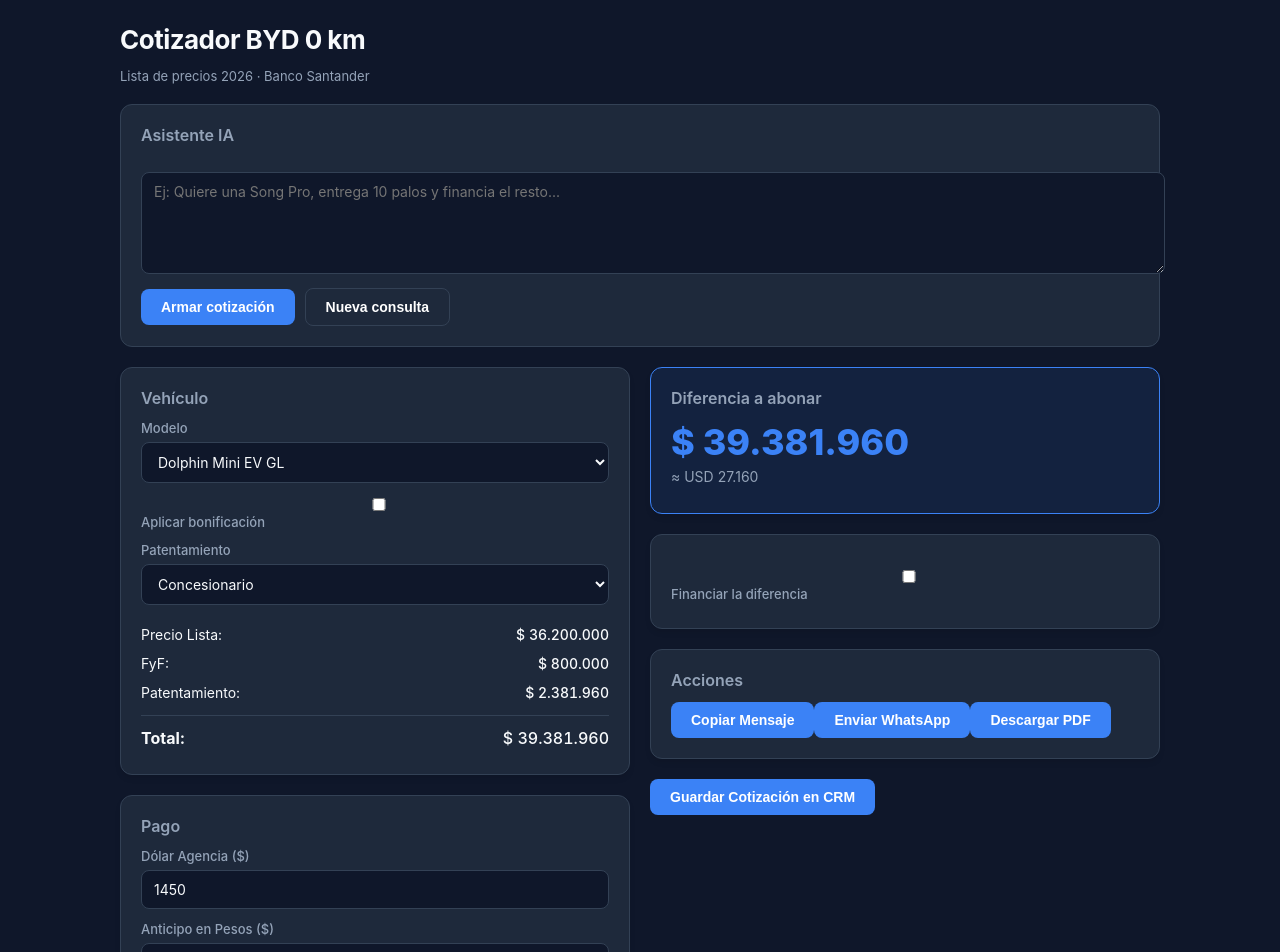
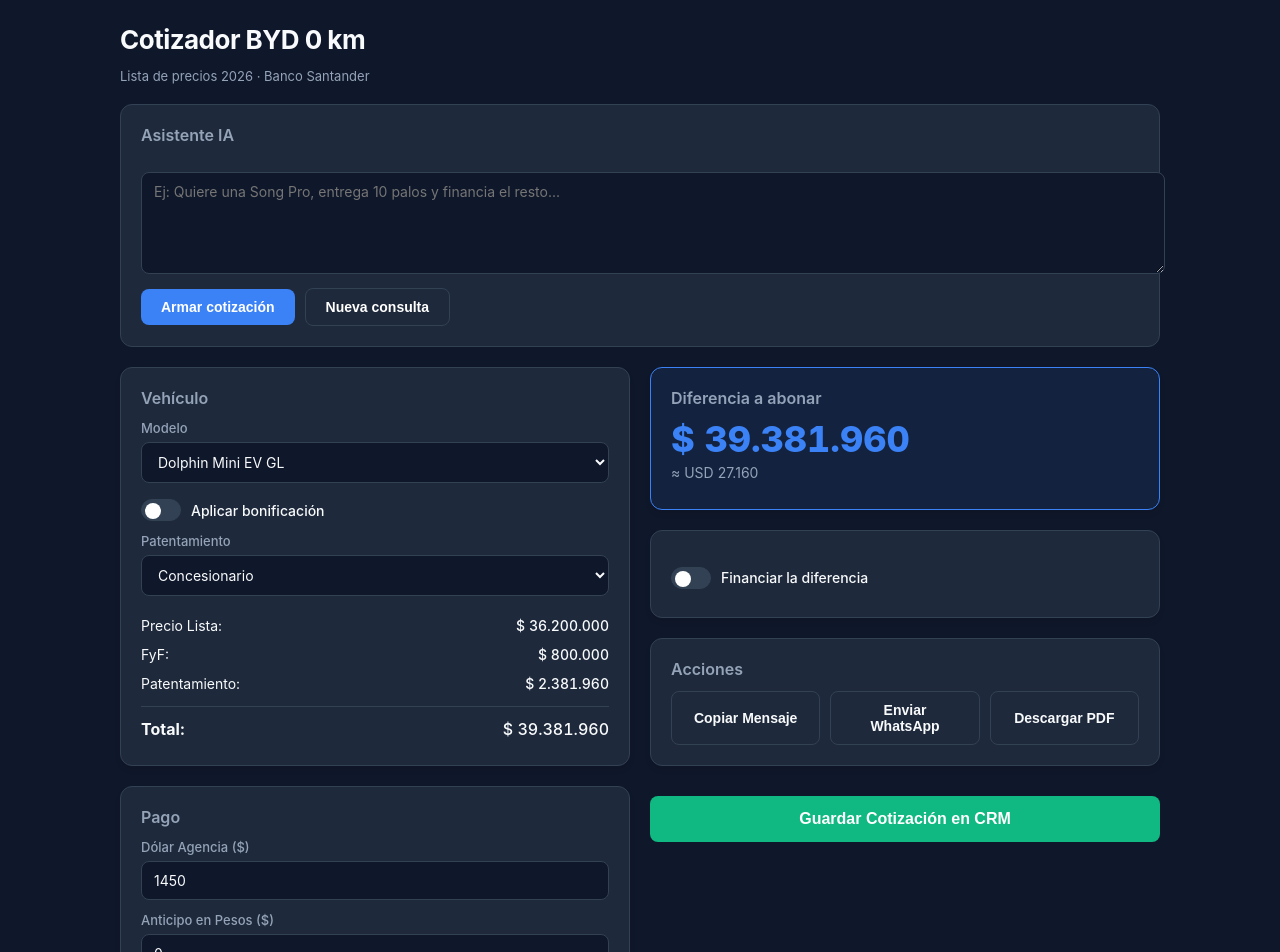
Before and after one commit to hrcarreno/cotizador-frontend, a React (Vite) app: page / in a window 1280 px wide. Shown: the top 952 px of the page. Built offline with nearby package versions, Linux system fonts and the light colour scheme.

Commit message:
Add styles for chat and action buttons

```diff
--- a/src/App.css
+++ b/src/App.css
@@ -191,4 +191,197 @@ input:focus, select:focus { border-color: var(--acc); }
   font-size: 36px;
   font-weight: 800;
   color: var(--acc);
-  font
+  font-variant-numeric: tabular-nums;
+  line-height: 1.1;
+  margin-top: 4px;
+}
+
+/* --- CHIPS (PLAZOS) --- */
+.chips {
+  display: flex;
+  gap: 8px;
+  margin-top: 4px;
+  flex-wrap: wrap;
+}
+
+.chip {
+  background: var(--bg);
+  border: 1px solid var(--line);
+  color: var(--ink);
+  padding: 8px 14px;
+  border-radius: 20px;
+  cursor: pointer;
+  font-size: 13px;
+  font-weight: 500;
+  transition: all 0.2s;
+}
+
+.chip:hover { border-color: var(--acc); }
+.chip.active {
+  background: var(--acc);
+  border-color: var(--acc);
+  color: white;
+}
+
+/* --- SWITCH --- */
+.switch {
+  display: flex;
+  align-items: center;
+  gap: 10px;
+  cursor: pointer;
+  margin: 16px 0 8px;
+  font-size: 14px;
+  color: var(--ink);
+}
+
+.switch input {
+  appearance: none;
+  -webkit-appearance: none;
+  width: 40px;
+  height: 22px;
+  background: var(--line);
+  border-radius: 11px;
+  position: relative;
+  cursor: pointer;
+  flex: none;
+  padding: 0;
+  margin: 0;
+}
+
+.switch input::after {
+  content: '';
+  position: absolute;
+  top: 3px;
+  left: 3px;
+  width: 16px;
+  height: 16px;
+  background: #fff;
+  border-radius: 50%;
+  transition: left 0.15s;
+}
+
+.switch input:checked { background: var(--acc); }
+.switch input:checked::after { left: 21px; }
+
+/* --- CÓDIGO DISFRAZADO --- */
+.codigo-disfrazado {
+  margin: 10px 0;
+  padding: 10px;
+  border: 1px dashed var(--acc);
+  border-radius: 8px;
+  text-align: center;
+  font-family: monospace;
+  color: var(--acc);
+  background: var(--accbg);
+  font-size: 14px;
+  letter-spacing: 1px;
+}
+
+/* --- DETALLE FINANCIACIÓN --- */
+.detalle-financiacion {
+  background: rgba(59, 130, 246, 0.05);
+  border: 1px solid var(--line);
+  border-radius: 8px;
+  padding: 12px;
+  margin-top: 10px;
+}
+
+.detalle-financiacion .row {
+  display: flex;
+  justify-content: space-between;
+  padding: 4px 0;
+  font-size: 14px;
+}
+
+.detalle-financiacion .row.mut {
+  color: var(--mut);
+  font-size: 13px;
+}
+
+.detalle-financiacion .cuota-detalle {
+  font-size: 18px;
+  font-weight: 700;
+  color: var(--acc);
+}
+
+/* --- LISTA DE OPCIONES --- */
+.lista-opciones {
+  display: flex;
+  flex-direction: column;
+  gap: 8px;
+  margin-top: 10px;
+  max-height: 400px;
+  overflow-y: auto;
+  padding-right: 5px;
+}
+
+.opcion-card {
+  display: flex;
+  justify-content: space-between;
+  align-items: center;
+  background: var(--bg);
+  border: 1px solid var(--line);
+  padding: 12px;
+  border-radius: 8px;
+  cursor: pointer;
+  transition: all 0.2s;
+}
+
+.opcion-card:hover { border-color: var(--acc); }
+.opcion-card.selected {
+  border-color: var(--acc);
+  background: var(--accbg);
+}
+
+.opcion-info {
+  display: flex;
+  flex-direction: column;
+}
+
+.opcion-info b {
+  font-size: 14px;
+  color: var(--ink);
+}
+
+.opcion-info span {
+  font-size: 12px;
+  color: var(--mut);
+}
+
+.opcion-cuota {
+  font-weight: 700;
+  color: var(--acc);
+  font-size: 16px;
+}
+
+/* --- BOTONES DE ACCIÓN --- */
+.acciones {
+  display: flex;
+  gap: 10px;
+  margin-top: 10px;
+}
+
+.btn-sec {
+  background: transparent;
+  border: 1px solid var(--line);
+  color: var(--ink);
+  flex: 1;
+}
+
+.btn-sec:hover { background: var(--accbg); border-color: var(--acc); }
+
+/* --- BOTÓN GUARDAR --- */
+.btn-guardar {
+  width: 100%;
+  background: #10B981;
+  color: white;
+  border: none;
+  padding: 14px;
+  border-radius: 8px;
+  font-weight: 600;
+  font-size: 16px;
+  cursor: pointer;
+  margin-top: 10px;
+}
+
+.btn-guardar:hover { background: #059669; }
```
